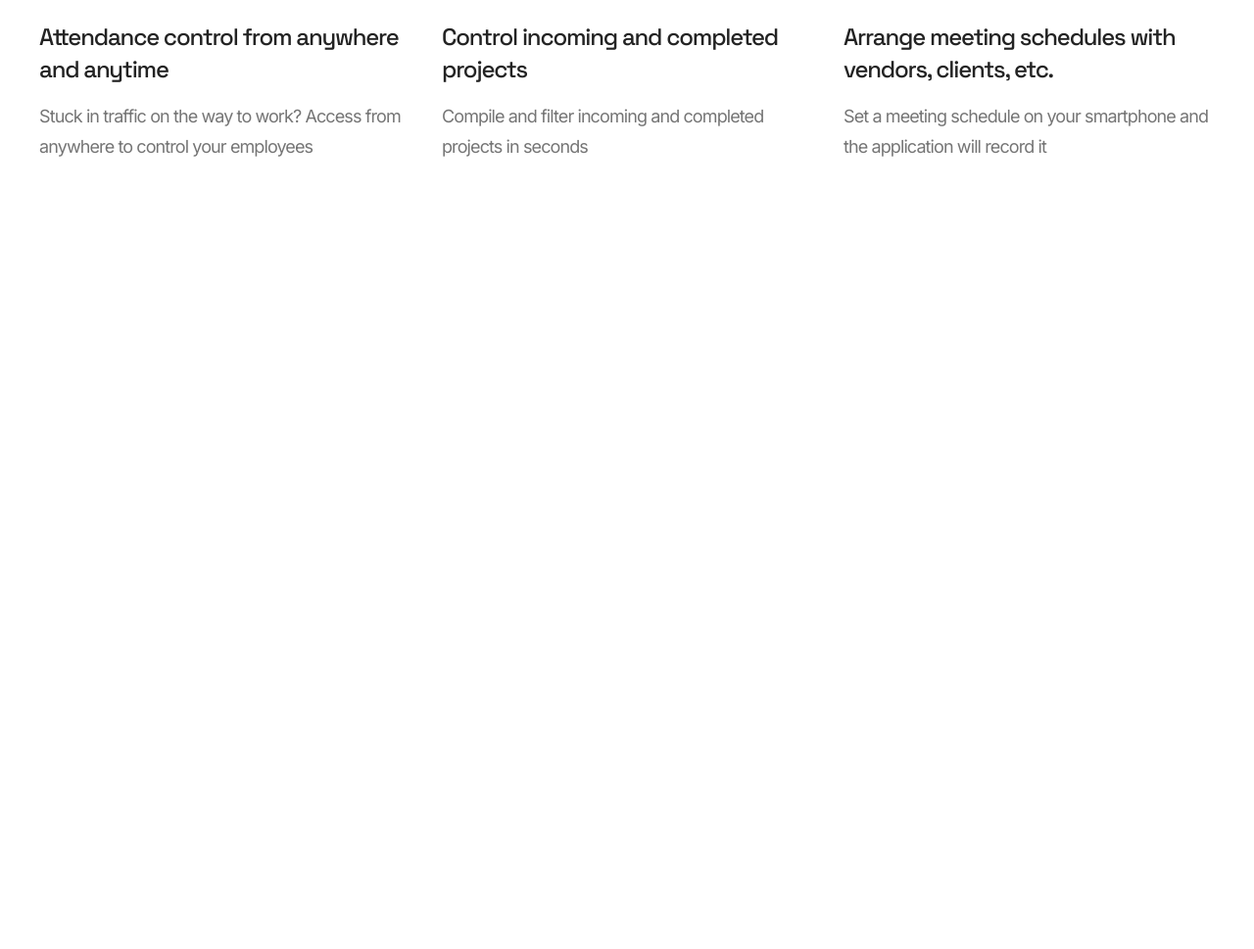
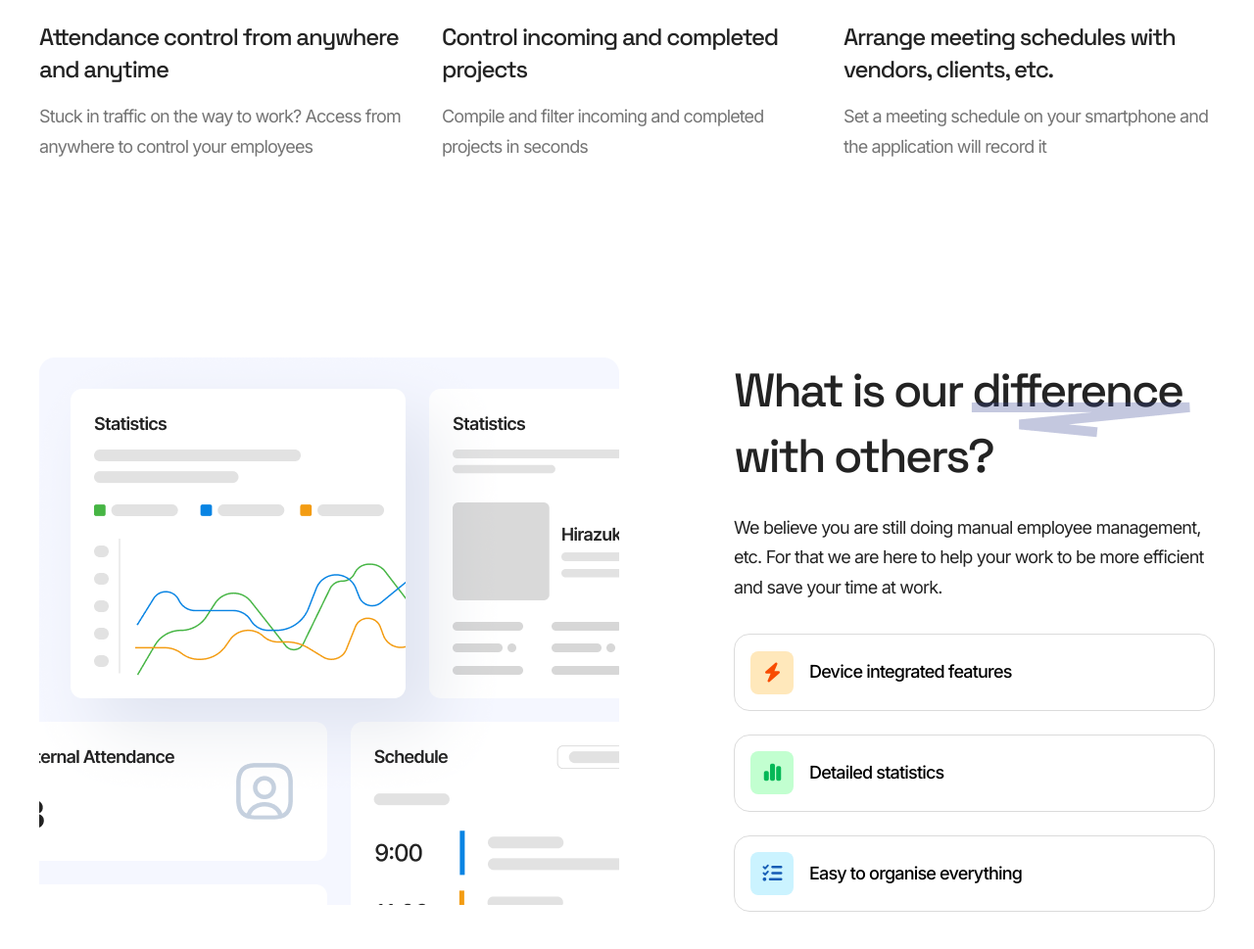
Before and after one commit to ajoy-code-dreamer/Managie, a plain HTML site: page index.html in a window 1280 px wide. Shown: the part 1562-2531 px from the top of the page at 98% size. Before the commit the page ends 1827 px from the top, so only its background shows below. Drawn offline with Linux system fonts and the light colour scheme.

Commit message:
added difference section design

```diff
--- a/css/style.css
+++ b/css/style.css
@@ -350,8 +350,94 @@ nav {
 }
 /* ============== management section end here ============== */
 
-/* ============== section start here ============== */
-/* ============== section end here ============== */
+/* ============== difference section start here ============== */
+#difference {
+  padding: 100px 0 90px;
+}
+.difference_section_wrapper {
+  display: grid;
+  grid-template-columns: repeat(2, auto);
+  gap: 117px;
+}
+
+.difference_section_heading {
+  color: var(--primary-text-clr);
+  font-family: var(--grotesk-font);
+  font-size: 48px;
+  font-weight: var(--medium-weight);
+  line-height: 140%;
+  letter-spacing: -2.4px;
+  margin-bottom: 24px;
+  position: relative;
+}
+.difference_heading_shape {
+  position: absolute;
+  right: 25px;
+  top: 40px;
+}
+.difference_section_details {
+  color: var(--primary-text-clr);
+  font-family: var(--inter-font);
+  font-size: 18px;
+  font-weight: var(--regular-weight);
+  line-height: 170%;
+  letter-spacing: -0.81px;
+  margin-bottom: 32px;
+}
+.difference_list_wrapper {
+  display: grid;
+  grid-template-rows: repeat(3, auto);
+  gap: 24px;
+}
+.difference_list_wrapper li {
+  width: 100%;
+  padding: 23px 23px 23px 76px;
+  color: #000;
+  font-family: var(--inter-font);
+  font-size: 18px;
+  font-weight: var(--medium-weight);
+  line-height: 170%;
+  letter-spacing: -0.81px;
+  border-radius: 16px;
+  border: 1px solid rgba(35, 35, 35, 0.16);
+  -webkit-border-radius: 16px;
+  -moz-border-radius: 16px;
+  -ms-border-radius: 16px;
+  -o-border-radius: 16px;
+  position: relative;
+}
+.difference_list_wrapper li span {
+  width: 44px;
+  height: 44px;
+  border-radius: 8px;
+  background: #ffe8bb;
+  -webkit-border-radius: 8px;
+  -moz-border-radius: 8px;
+  -ms-border-radius: 8px;
+  -o-border-radius: 8px;
+  display: inline-block;
+  color: #f84c02;
+  font-size: 20px;
+  text-align: center;
+  line-height: 44px;
+  position: absolute;
+  top: 50%;
+  left: 16px;
+  transform: translateY(-50%);
+  -webkit-transform: translateY(-50%);
+  -moz-transform: translateY(-50%);
+  -ms-transform: translateY(-50%);
+  -o-transform: translateY(-50%);
+}
+.difference_list_wrapper li:nth-child(2) span {
+  background-color: #c2ffd0;
+  color: #05b857;
+}
+.difference_list_wrapper li:nth-child(3) span {
+  background-color: #cbf3ff;
+  color: #155cb5;
+}
+/* ============== difference section end here ============== */
 
 /* ============== section start here ============== */
 /* ============== section end here ============== */
--- a/index.html
+++ b/index.html
@@ -10,6 +10,13 @@
     <link
       href="https://fonts.googleapis.com/css2?family=Inter:ital,opsz,wght@0,14..32,100..900;1,14..32,100..900&family=Space+Grotesk:wght@300..700&display=swap"
       rel="stylesheet"
+    />
+    <link
+      rel="stylesheet"
+      href="https://cdnjs.cloudflare.com/ajax/libs/font-awesome/6.7.1/css/all.min.css"
+      integrity="sha512-5Hs3dF2AEPkpNAR7UiOHba+lRSJNeM2ECkwxUIxC1Q/FLycGTbNapWXB4tP889k5T5Ju8fs4b1P5z/iB4nMfSQ=="
+      crossorigin="anonymous"
+      referrerpolicy="no-referrer"
     />
     <link rel="stylesheet" href="./css/style.css" />
   </head>
@@ -158,9 +165,42 @@
       </div>
     </section>
     <!-- ============== management section end here =============== -->
-    <!-- ============== section start here =============== -->
-
-    <!-- ============== section end here =============== -->
+    <!-- ============== difference section start here =============== -->
+    <section id="difference">
+      <div class="container">
+        <div class="difference_section_wrapper">
+          <div class="difference_image_part">
+            <picture>
+              <img src="./images/difeerence_section_image.png" alt="image" />
+            </picture>
+          </div>
+          <div class="difference_content_wrapper">
+            <h2 class="difference_section_heading">
+              What is our difference with others?
+              <div class="difference_heading_shape">
+                <picture>
+                  <img
+                    src="./images/difference_heading_shape.png"
+                    alt="shape"
+                  />
+                </picture>
+              </div>
+            </h2>
+            <p class="difference_section_details">
+              We believe you are still doing manual employee management, etc.
+              For that we are here to help your work to be more efficient and
+              save your time at work.
+            </p>
+            <ul class="difference_list_wrapper">
+              <li><span><i class="fa-solid fa-bolt"></i></span>Device integrated features</li>
+              <li><span><i class="fa-solid fa-chart-simple"></i></span>Detailed statistics</li>
+              <li><span><i class="fa-solid fa-list-check"></i></span>Easy to organise everything</li>
+            </ul>
+          </div>
+        </div>
+      </div>
+    </section>
+    <!-- ============== difference section end here =============== -->
     <!-- ============== section start here =============== -->
 
     <!-- ============== section end here =============== -->
```
Also changed, not shown: images/difference_heading_shape.png (added).
